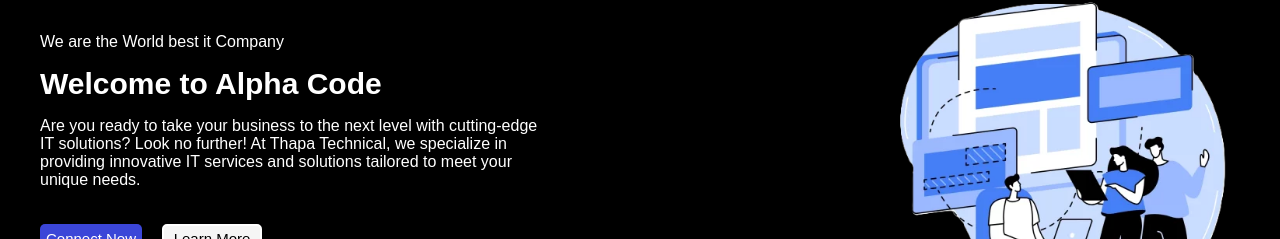
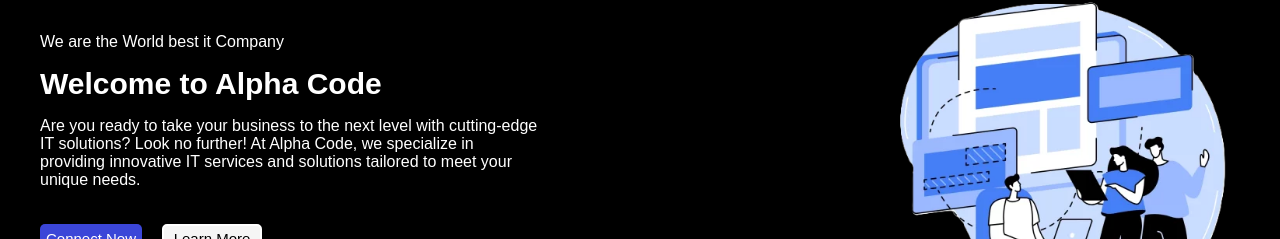
Before and after one commit to Alpha-lazy/Alphacode, a React (Vite) app in the folder Mern-adminPanel/: page / in a window 1280 px wide. Shown: the part 159-398 px from the top of the page. Built offline with nearby package versions, Linux system fonts and the light colour scheme; no server answers.

Commit message:
update the website

```diff
--- a/Mern-adminPanel/src/pages/Home.jsx
+++ b/Mern-adminPanel/src/pages/Home.jsx
@@ -20,7 +20,7 @@
                   <p>We are the World best it Company</p>
                   <h1 style={{color:"white", fontSize:"30px",margin:"0px"}}>Welcome to Alpha Code</h1>
                   <p>Are you ready to take your business to the next level with
-                cutting-edge IT solutions? Look no further! At Thapa Technical,
+                cutting-edge IT solutions? Look no further! At Alpha Code,
                 we specialize in providing innovative IT services and solutions
                 tailored to meet your unique needs.</p>
                   <div className={css.button} style={{gap:"20px",display:"flex"}}>
```
